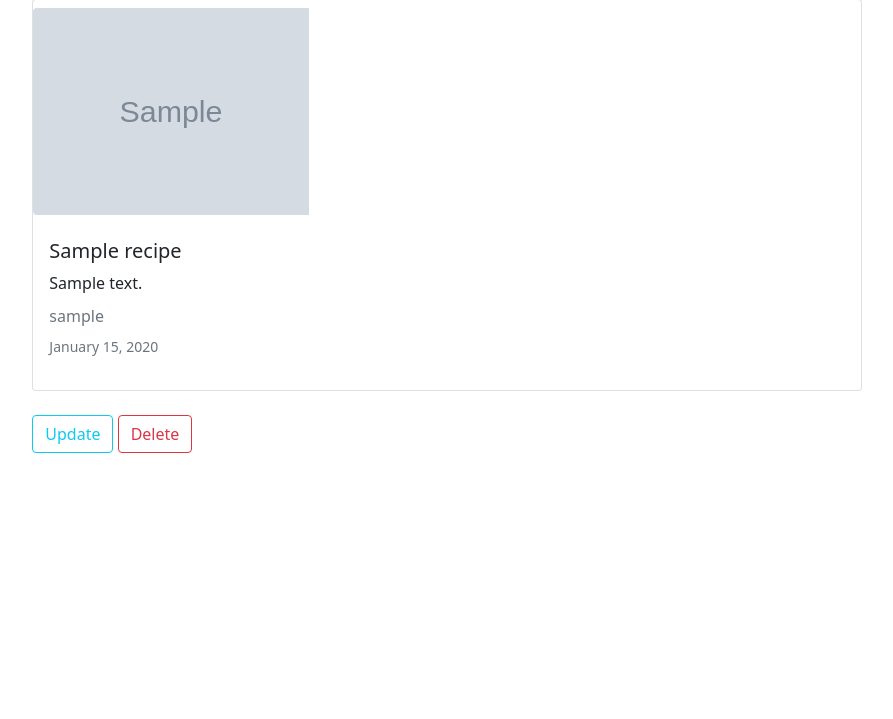
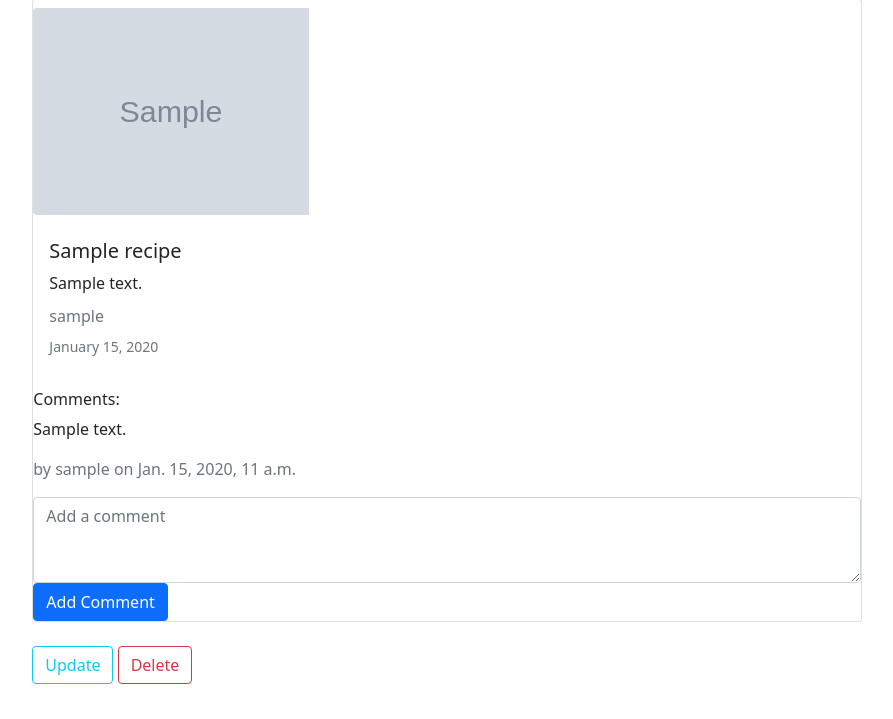
Before and after one commit to Arma-17/PPM-webapp-recipes, a Django app: page /recipe/1/ in a window 1280 px wide. Shown: the part 81-800 px from the top of the page, without its empty margins (193-1086 px from the left). Run offline with Django 4.2, Linux system fonts and the light colour scheme; a user stored in the database is signed in; tables that the repository leaves empty hold one stand-in row (values such as "Sample post"); grey boxes marked "Sample" are stand-in pictures.

Commit message:
Added Comments

```diff
--- a/config/settings.py
+++ b/config/settings.py
@@ -114,7 +114,7 @@ AUTH_PASSWORD_VALIDATORS = [
 
 LANGUAGE_CODE = "en-us"
 
-TIME_ZONE = "UTC"
+TIME_ZONE = "Europe/Rome"
 
 USE_I18N = True
 
--- a/recipes/models.py
+++ b/recipes/models.py
@@ -32,3 +32,12 @@ class Favorite(models.Model):
 
     def __str__(self):
         return f"{self.user.username} likes {self.recipe.title}"
+
+class Comment(models.Model):
+    recipe = models.ForeignKey(Recipe, on_delete=models.CASCADE, related_name='comments')
+    author = models.ForeignKey(User, on_delete=models.CASCADE)
+    content = models.TextField()
+    created_at = models.DateTimeField(auto_now_add=True)
+
+    def __str__(self):
+        return f"Comment by {self.author.username} on {self.recipe.title}"
--- a/recipes/templates/recipes/recipe_detail.html
+++ b/recipes/templates/recipes/recipe_detail.html
@@ -1,6 +1,6 @@
 {% extends 'recipes/base.html' %}
 {% load static %}
-
+{% load tz %}
 
 
 
@@ -31,6 +31,28 @@
                 </div>
               </div>
             </div>
+
+            <h6>Comments:</h6>
+            {% for comment in object.comments.all %}
+                <div class="comment">
+                    <p>{{ comment.content }}</p>
+                    <p class="text-muted">by {{ comment.author.username }} on {{ comment.created_at|timezone:"Europe/Rome" }}</p>
+                </div>
+            {% empty %}
+                <p>No comments yet.</p>
+            {% endfor %}
+
+            <!-- Add comment form -->
+            {% if user.is_authenticated %}
+                <form action="{% url 'add-comment' object.pk %}" method="post">
+                    {% csrf_token %}
+                    <div class="form-group">
+                        <textarea class="form-control" name="content" placeholder="Add a comment" rows="3" required></textarea>
+                    </div>
+                    <button type="submit" class="btn btn-primary">Add Comment</button>
+                </form>
+            {% endif %}
+
           </div>
 
 
--- a/recipes/urls.py
+++ b/recipes/urls.py
@@ -13,5 +13,5 @@ urlpatterns = [
     path("about/", views.about, name="recipes-about"),
     path('recipes/<int:recipe_id>/toggle_favorite/', views.toggle_favorite, name='toggle-favorite'),
     path("search/", views.search_results, name="recipes-search"),
-
+    path("recipe/<int:recipe_id>/add-comment/", views.add_comment, name="add-comment"),
 ]
--- a/recipes/views.py
+++ b/recipes/views.py
@@ -1,10 +1,11 @@
-from django.shortcuts import render
+from django.shortcuts import render,redirect
 from django.views.generic import ListView,DetailView,CreateView,UpdateView,DeleteView
 from django.contrib.auth.mixins import LoginRequiredMixin,UserPassesTestMixin
 from django.urls import reverse_lazy
 from django.http import JsonResponse
 from django.contrib.auth.decorators import login_required
 from django.db.models import Q
+from .models import Comment
 
 
 from . import models
@@ -85,3 +86,12 @@ def search_results(request):
         'recipes': recipes,
     }
     return render(request, 'recipes/search_results.html', context)
+
+
+@login_required
+def add_comment(request, recipe_id):
+    recipe = models.Recipe.objects.get(id=recipe_id)
+    content = request.POST.get('content')
+    comment = Comment(recipe=recipe, author=request.user, content=content)
+    comment.save()
+    return redirect('recipes-detail', pk=recipe_id)
```
Also changed, not shown: recipes/migrations/0002_comment.py (added).
